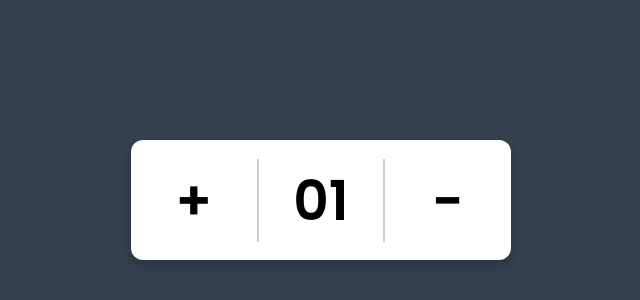
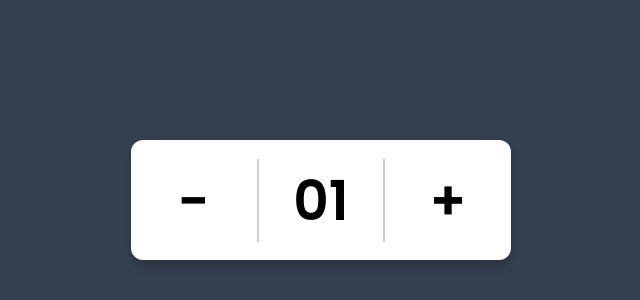
Before and after one commit to MahmudIbnAliyor/sanoq-raqam, a plain HTML site: page index.html in a window 1280 px wide. Shown: the part 200-500 px from the top of the page, 319-959 px from the left. Drawn offline with Linux system fonts and the light colour scheme.

Commit message:
Minus plus

```diff
--- a/index.html
+++ b/index.html
@@ -9,9 +9,9 @@
 </head>
 <body>
     <div class="wrapper">
-        <span class="minus">+</span>
+        <span class="minus">-</span>
         <span class="num">01</span>
-        <span class="plus">-</span>
+        <span class="plus">+</span>
     </div>
 
     <script>
```
